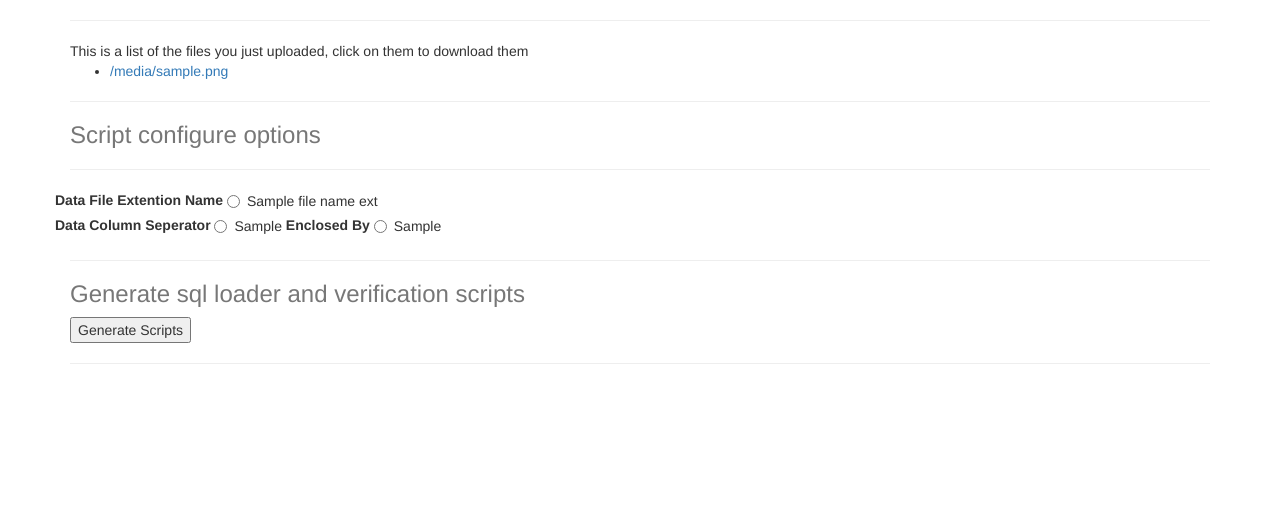
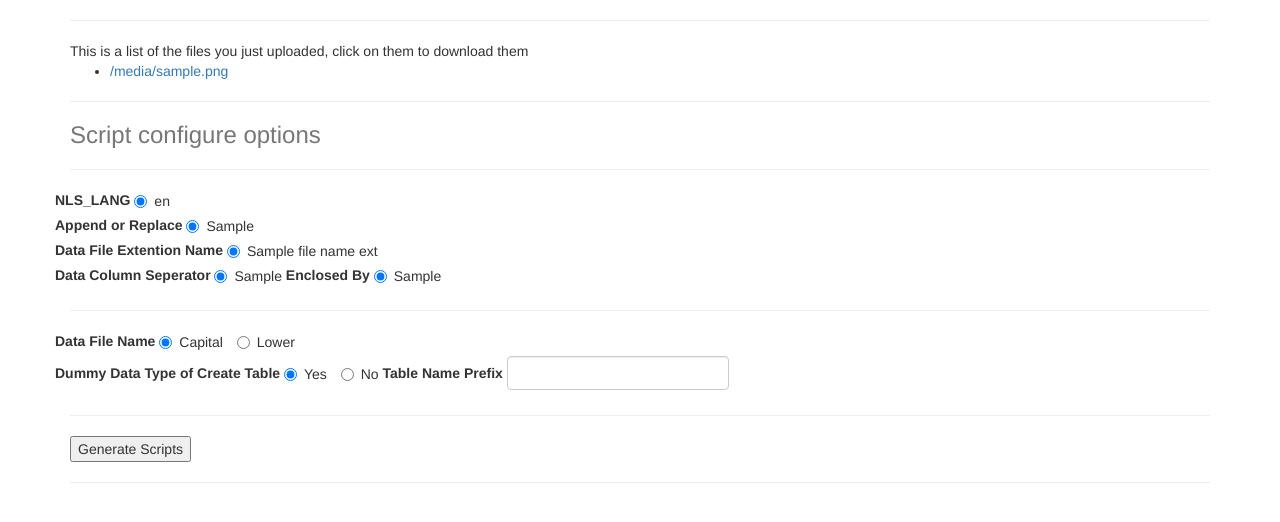
Before and after one commit to owenstudy/dctemplates, a Flask app: template app/templates/upload.html in a window 1280 px wide. Shown: the part 46-568 px from the top of the page. Run offline with Flask 2, Linux system fonts and the light colour scheme; the template is opened without the code that fills it: most values are stand-ins (such as "Sample title", 1, 10 or a date in 2020); some libraries are stand-ins or nearby versions.

Commit message:
update sqlloader options

```diff
--- a/app/main.py
+++ b/app/main.py
@@ -11,7 +11,7 @@ import os
 from app import appserver
 # print(os.path.abspath(os.path.dirname(__file__)))
 
-appserver.run(debug=False)
+appserver.run(host='0.0.0.0',port=5000,debug=False)
 
 
 if __name__ == '__main__':
--- a/app/templates/upload.html
+++ b/app/templates/upload.html
@@ -25,10 +25,26 @@
    </div>
    <hr/>
       <div class="row">
+          <label>NLS_LANG</label>
+            {% for nls_lang in nls_lang_list %}
+              <label class="radio-inline col-sg-2">
+                    <input type="radio" name="nls_lang"  value="option1" checked >  {{nls_lang}}
+              </label>
+            {% endfor %}
+      </div>
+      <div class="row">
+          <label>Append or Replace</label>
+            {% for append_type in append_type_list %}
+              <label class="radio-inline col-sg-2">
+                    <input type="radio" name="append_type"  value="option1" checked>  {{append_type}}
+              </label>
+            {% endfor %}
+      </div>
+      <div class="row">
           <label>Data File Extention Name</label>
             {% for extname in file_name_ext_list %}
               <label class="radio-inline col-sg-2">
-                    <input type="radio" name="file_name_ext"  value="option1" >  {{extname}}
+                    <input type="radio" name="file_name_ext"  value="option1" checked>  {{extname}}
               </label>
             {% endfor %}
       </div>
@@ -36,21 +52,41 @@
           <label>Data Column Seperator </label>
             {% for terminated_by in terminated_by_list %}
                 <label class="radio-inline col-sg-2">
-                    <input type="radio" name="terminated_by"  value="option1" >  {{terminated_by}}
+                    <input type="radio" name="terminated_by"  value="option1" checked >  {{terminated_by}}
                 </label>
             {% endfor %}
           <label>Enclosed By </label>
             {% for enclosed_by in enclosed_by_list %}
                  <label class="radio-inline col-sg-3">
-                    <input type="radio" name="terminated_by"  value="option1" >  {{enclosed_by}}
+                    <input type="radio" name="enclosed_by"  value="option1" checked >  {{enclosed_by}}
                  </label>
             {% endfor %}
       </div>
+   <hr/>
       <div class="row">
+          <label>Data File Name</label>
+          <label class="radio-inline">
+                <input type="radio" name="file_name_capital"  value="option1"  checked>Capital
+          </label>
+          <label class="radio-inline">
+                <input type="radio" name="file_name_capital"  value="option1" >Lower
+          </label>
+      </div>
+      <div class="row">
+          <label>Dummy Data Type of Create Table</label>
+          <label class="radio-inline col-sg-2">
+                <input type="radio" name="dummy_data_type"  value="option1"  checked>  Yes
+          </label>
+          <label class="radio-inline col-sg-2">
+                <input type="radio" name="dummy_data_type"  value="option1" >  No
+          </label>
+          <label>Table Name Prefix</label>
+          <label class="col-sg-2">
+              <input type="text" class="form-control" id="name" placeholder="">
+          </label>
       </div>
    <hr/>
    <div class="header">
-    <h3 class="text-muted">Generate sql loader and verification scripts</h3>
     <form id="form1" method="post" action="generatescript" enctype="multipart/form-data">
         <div>
             <input type="submit" value="Generate Scripts"></input>
--- a/app/views.py
+++ b/app/views.py
@@ -63,11 +63,14 @@ def upload():
             # Redirect the user to the uploaded_file route, which
             # will basicaly show on the browser the uploaded file
     # Load an html page with a link to each uploaded file
-    file_name_ext_list = ['*.csv','*.txt','*.dat']
-    terminated_by_list = [',','TAB']
-    enclosed_by_list = ['"','|']
+    file_name_ext_list = configure.file_name_ext_list
+    terminated_by_list = configure.terminated_by_list
+    enclosed_by_list = configure.enclosed_by_list
+    append_type_list = configure.append_type_list
+    nls_lang_list = configure.nls_lang_list
     return render_template('upload.html', filenames=filenames, \
-                           file_name_ext_list=file_name_ext_list, terminated_by_list=terminated_by_list, enclosed_by_list=enclosed_by_list)
+                           file_name_ext_list=file_name_ext_list, terminated_by_list=terminated_by_list, enclosed_by_list=enclosed_by_list,\
+                           append_type_list=append_type_list, nls_lang_list = nls_lang_list)
 
 
 # This route is expecting a parameter containing the name
```
Also changed, not shown: app/configure.py (+7 -0 lines).
